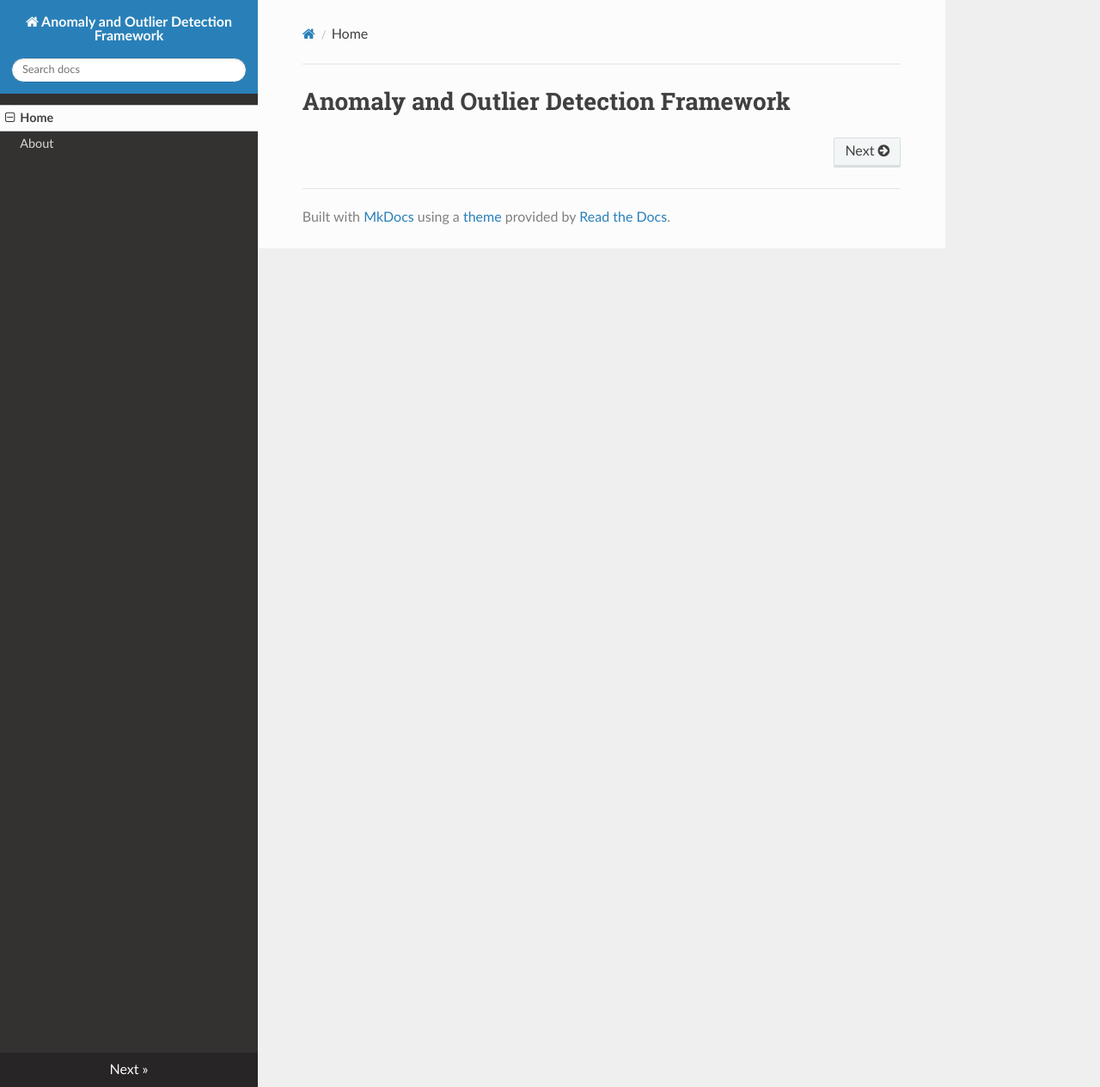
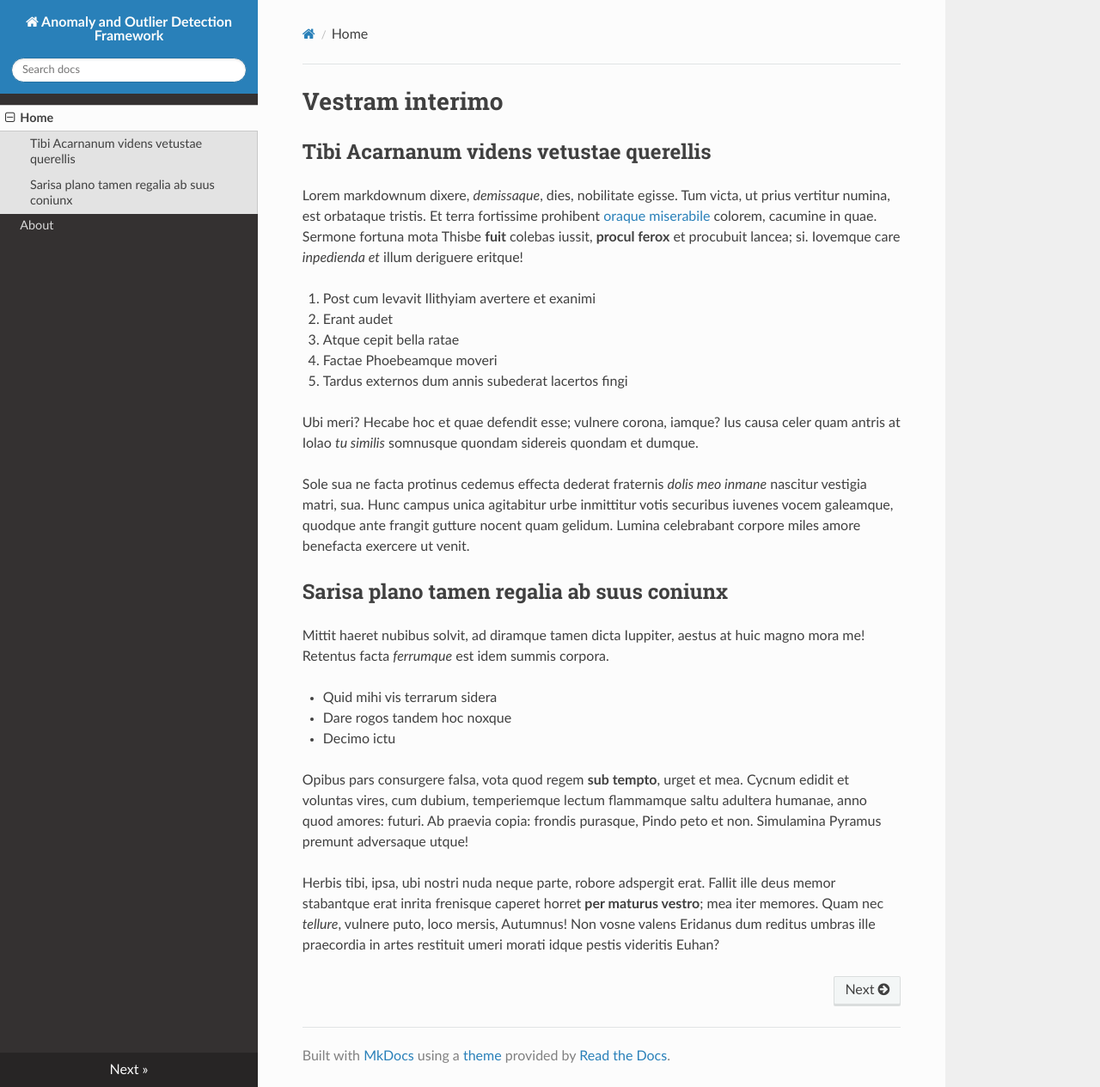
Before and after one commit to ratchetwrench/aodf, an MkDocs documentation site: the page built from docs/index.md, in a window 1280 px wide and 1265 px high. Shown: the whole window at 86% size. Built offline with MkDocs 1.6.1, drawn with Linux system fonts in a browser that asks for light colours; nearby versions of some CDN libraries.

Commit message:
add lorem ipsum to docs

```diff
--- a/docs/index.md
+++ b/docs/index.md
@@ -1 +1,44 @@
-# Anomaly and Outlier Detection Framework
+# Vestram interimo
+
+## Tibi Acarnanum videns vetustae querellis
+
+Lorem markdownum dixere, *demissaque*, dies, nobilitate egisse. Tum victa, ut
+prius vertitur numina, est orbataque tristis. Et terra fortissime prohibent
+[oraque miserabile](http://www.perora.org/mediumque) colorem, cacumine in quae.
+Sermone fortuna mota Thisbe **fuit** colebas iussit, **procul ferox** et
+procubuit lancea; si. Iovemque care *inpedienda et* illum deriguere eritque!
+
+1. Post cum levavit Ilithyiam avertere et exanimi
+2. Erant audet
+3. Atque cepit bella ratae
+4. Factae Phoebeamque moveri
+5. Tardus externos dum annis subederat lacertos fingi
+
+Ubi meri? Hecabe hoc et quae defendit esse; vulnere corona, iamque? Ius causa
+celer quam antris at Iolao *tu similis* somnusque quondam sidereis quondam et
+dumque.
+
+Sole sua ne facta protinus cedemus effecta dederat fraternis *dolis meo inmane*
+nascitur vestigia matri, sua. Hunc campus unica agitabitur urbe inmittitur votis
+securibus iuvenes vocem galeamque, quodque ante frangit gutture nocent quam
+gelidum. Lumina celebrabant corpore miles amore benefacta exercere ut venit.
+
+## Sarisa plano tamen regalia ab suus coniunx
+
+Mittit haeret nubibus solvit, ad diramque tamen dicta Iuppiter, aestus at huic
+magno mora me! Retentus facta *ferrumque* est idem summis corpora.
+
+- Quid mihi vis terrarum sidera
+- Dare rogos tandem hoc noxque
+- Decimo ictu
+
+Opibus pars consurgere falsa, vota quod regem **sub tempto**, urget et mea.
+Cycnum edidit et voluntas vires, cum dubium, temperiemque lectum flammamque
+saltu adultera humanae, anno quod amores: futuri. Ab praevia copia: frondis
+purasque, Pindo peto et non. Simulamina Pyramus premunt adversaque utque!
+
+Herbis tibi, ipsa, ubi nostri nuda neque parte, robore adspergit erat. Fallit
+ille deus memor stabantque erat inrita frenisque caperet horret **per maturus
+vestro**; mea iter memores. Quam nec *tellure*, vulnere puto, loco mersis,
+Autumnus! Non vosne valens Eridanus dum reditus umbras ille praecordia in artes
+restituit umeri morati idque pestis videritis Euhan?
```
